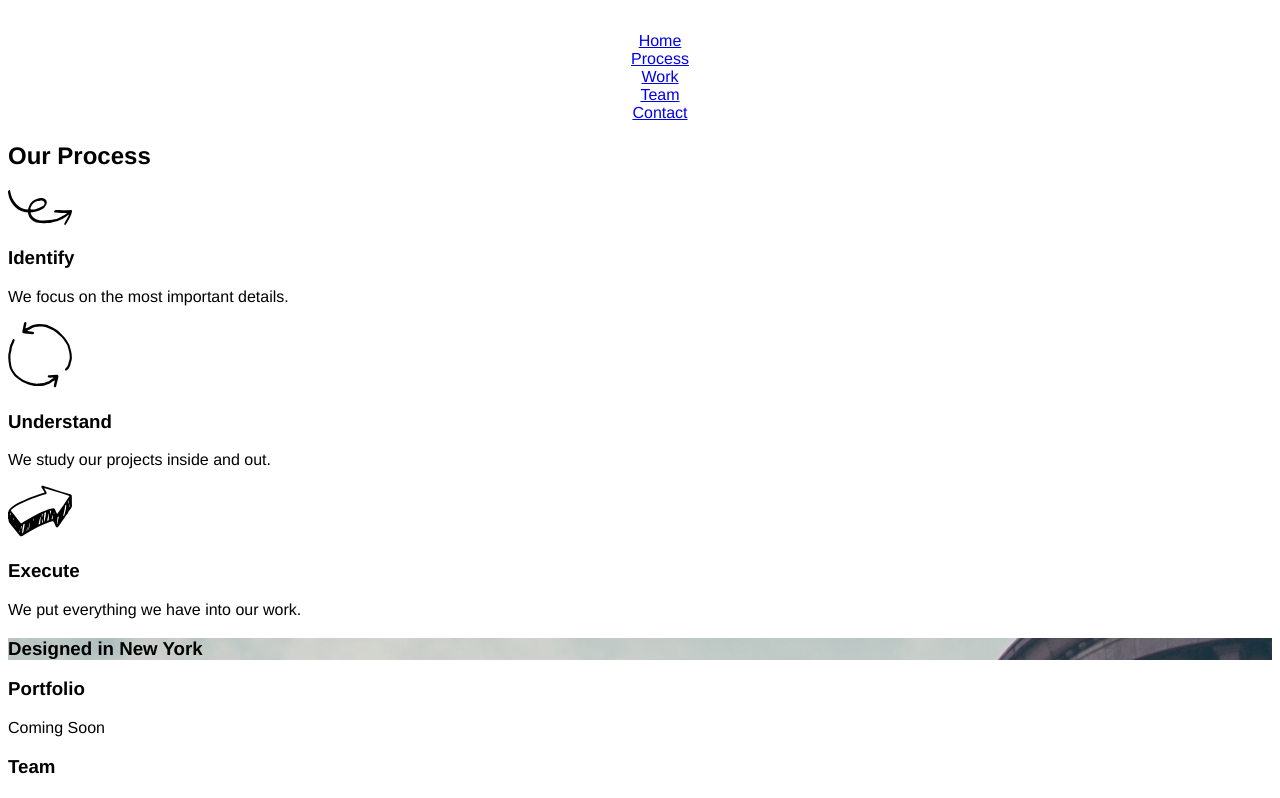
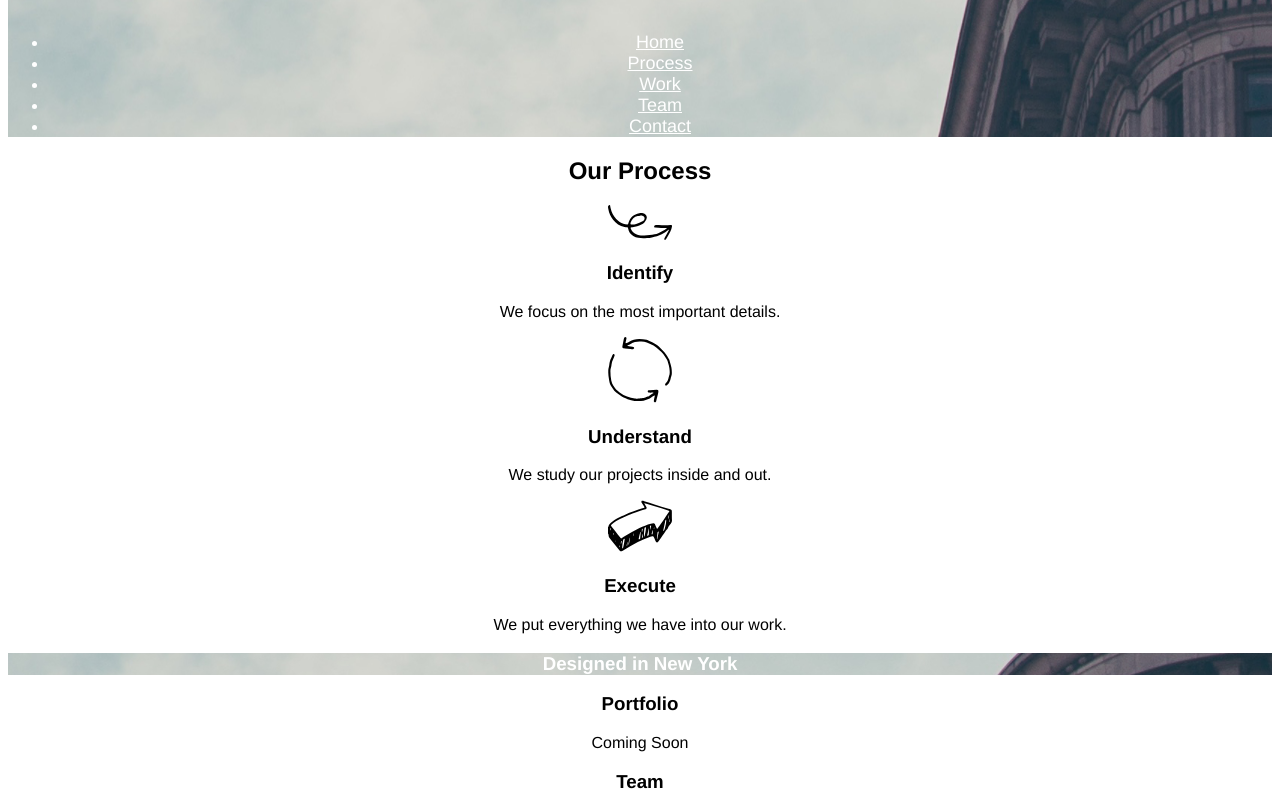
Before and after one commit to bryceland2k/broadway, a plain HTML site: page index.html in a window 1280 px wide. Shown: the part 142-940 px from the top of the page. Drawn offline with Linux system fonts and the light colour scheme.

Commit message:
Center and color remaining text.

```diff
--- a/resources/css/style.css
+++ b/resources/css/style.css
@@ -2,13 +2,23 @@ html {
   font-family: Helvetica;
 }
 
-header {
+header,
+#section-break {
   color: white;
+  text-align: center;
+  background-image: url("../images/the-flatiron-building.png");
+}
+
+a {
+  color: white;
+  font-size: 18px;
+}
+
+.center-section,
+.bottom-section {
   text-align: center;
 }
 
-
-#section-break,
 footer {
   background-image: url("../images/the-flatiron-building.png");
 }
```
Also changed, not shown: index.html (+1 -1 lines).
